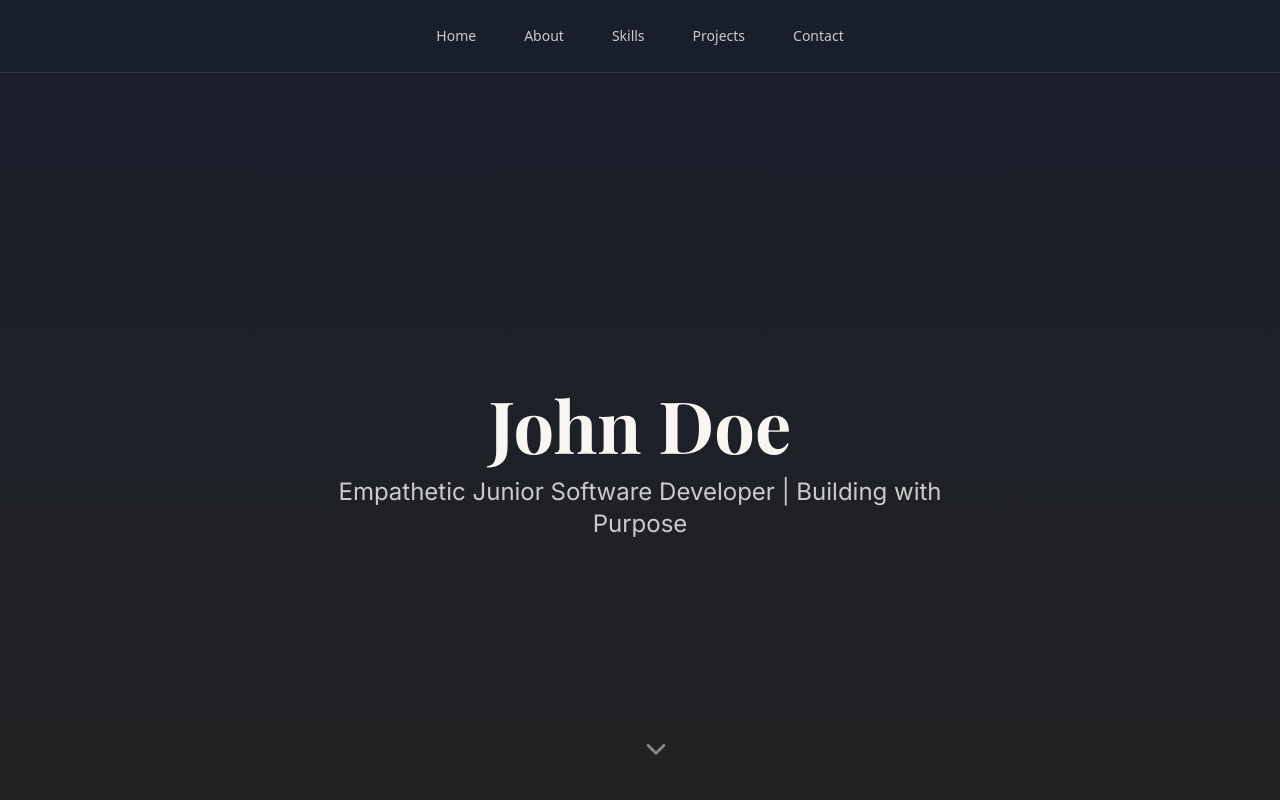
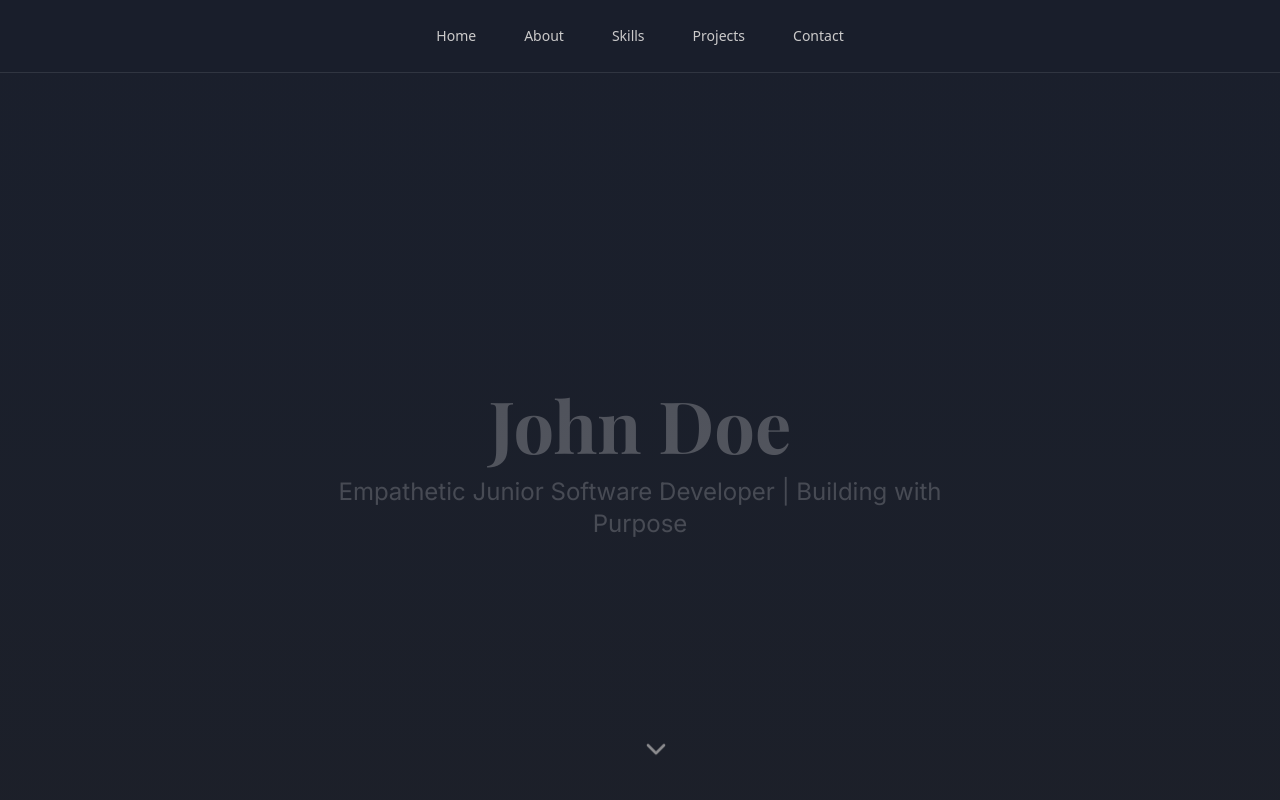
Before and after one commit to AJHemmings/earthy-essence-portfolio, a React (Vite) app: page / in a window 1280 px wide. Shown: the top 800 px of the page. Built offline with nearby package versions, Linux system fonts and the light colour scheme.

Commit message:
Fix image display issue
The image in the Hero section was not displaying correctly.  This commit addresses the issue.

```diff
--- a/src/components/sections/Hero.tsx
+++ b/src/components/sections/Hero.tsx
@@ -4,17 +4,17 @@ import { motion, useScroll, useTransform } from "framer-motion";
 const Hero = () => {
   // Use scroll progress to control background opacity
   const { scrollYProgress } = useScroll();
-  const backgroundOpacity = useTransform(scrollYProgress, [0, 0.2], [0.3, 0]);
+  const backgroundOpacity = useTransform(scrollYProgress, [0, 0.2], [0.6, 0]);
 
   return (
     <section className="h-screen flex items-center justify-center relative overflow-hidden">
       {/* Background Image with Fade Effect */}
       <motion.div
         initial={{ opacity: 0 }}
-        animate={{ opacity: 0.3 }}
+        animate={{ opacity: 0.6 }}
         style={{ opacity: backgroundOpacity }}
         transition={{ duration: 1 }}
-        className="absolute inset-0 -z-20"
+        className="absolute inset-0 -z-10"
       >
         <img
           src="/lovable-uploads/3bf00e87-3ffe-4cc3-b7a1-d188ac3a2f2e.png"
@@ -24,7 +24,7 @@ const Hero = () => {
       </motion.div>
 
       {/* Dark Overlay */}
-      <div className="absolute inset-0 bg-gradient-to-b from-dark-charcoal/95 to-dark-charcoal/90 -z-10" />
+      <div className="absolute inset-0 bg-gradient-to-b from-dark-charcoal/80 to-dark-charcoal/70 -z-5" />
 
       {/* Content */}
       <motion.div
```
